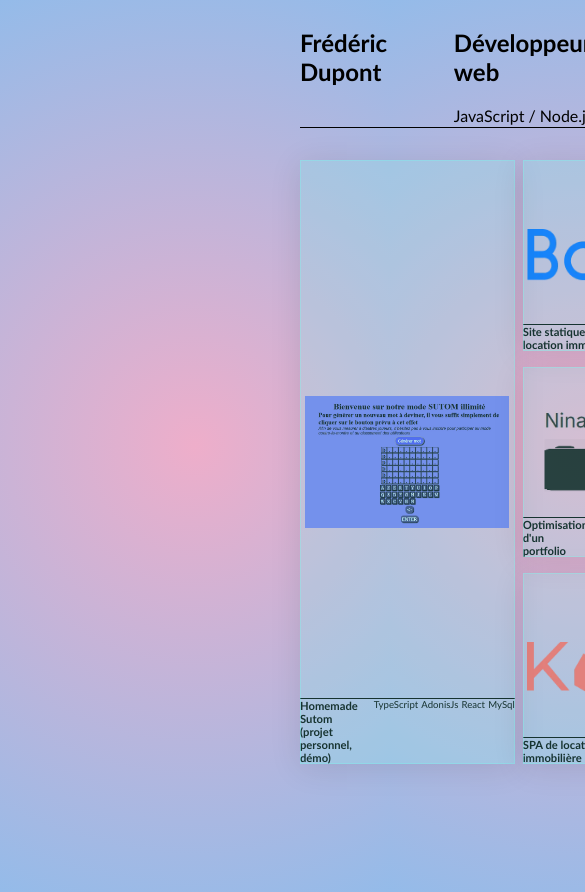
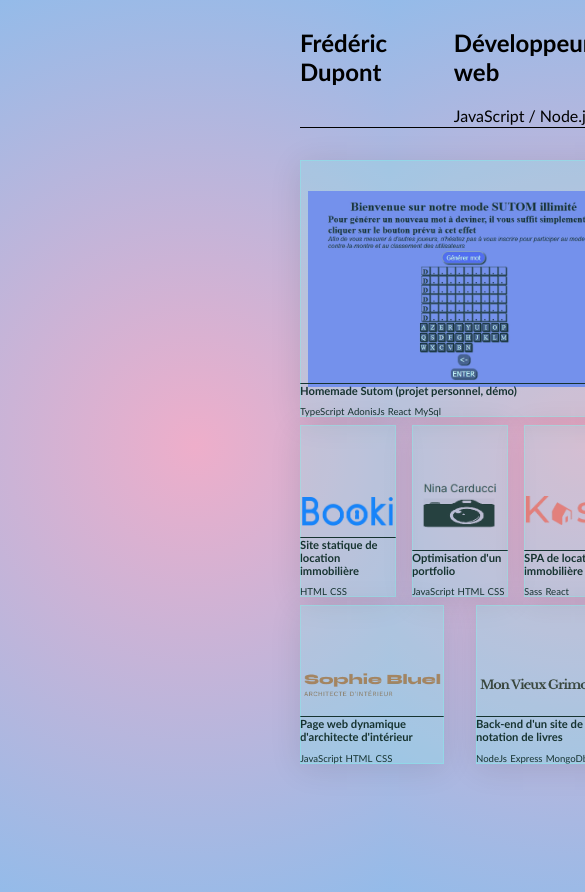
Before and after one commit to fx719/portfolio-public, a React (Vite) app: page / in a window 390 px wide. Shown: the top 892 px of the page, 585 px wide, since content can reach past the window. Built offline with nearby package versions, Linux system fonts and the light colour scheme.

Commit message:
style(pages): add responsive style to the Home page until a 1000px max-width

```diff
--- a/src/components/ProjectCard/ProjectCard.css
+++ b/src/components/ProjectCard/ProjectCard.css
@@ -47,8 +47,15 @@
 
 .project_name_and_stack {
     display: flex;
-    gap: 1rem;
+    gap: 0.6rem;
     justify-content: space-between;
     border-top: 1px solid black;
     width: 100%;
 }
+
+
+@media (max-width:1347px) {
+    .project_name_and_stack {
+        flex-direction: column;
+    }
+}
--- a/src/pages/Home/Home.css
+++ b/src/pages/Home/Home.css
@@ -64,4 +64,34 @@
     }
 }
 
-@media (max-width:1365px) {}
+@media (max-width:1000px) {
+    .projectsGallery {
+        flex-direction: column;
+    }
+
+    .side_projects {
+        flex-direction: row;
+        flex-grow: 2;
+    }
+
+    .gh_pages_oc_projects {
+        flex-direction: row;
+        flex-grow: 1;
+
+        & .projectCard {
+            width: 33%;
+            height: 100%;
+        }
+    }
+
+    .gh_code_oc_only {
+        flex-direction: row;
+        flex-grow: 1;
+
+        & .projectCard {
+            width: 50%;
+            height: 100%;
+        }
+    }
+
+}
```
